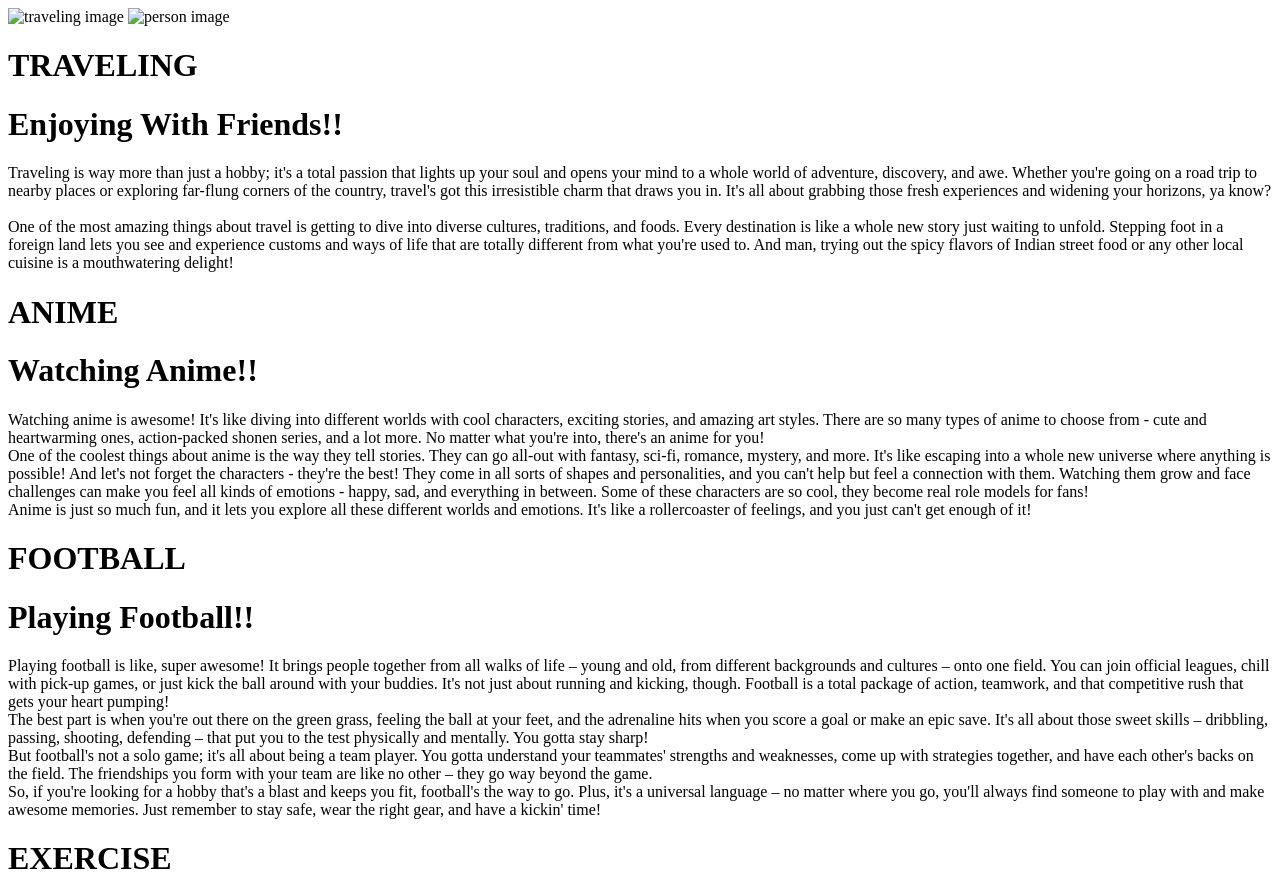
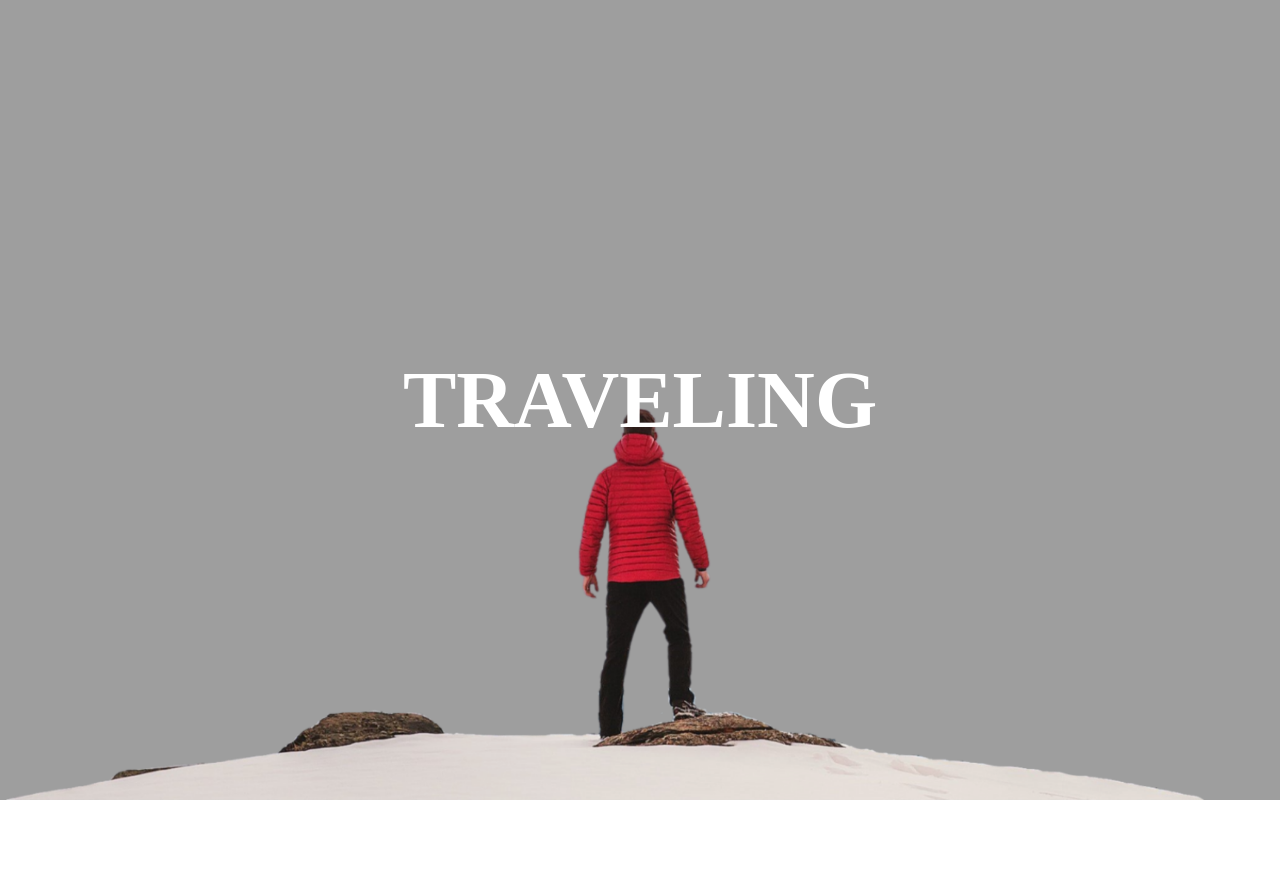
Before and after one commit to Ankurrawat-12/My-Hobbies, a plain HTML site: page index.html in a window 1280 px wide. Shown: the top 896 px of the page. After the commit the page ends 800 px from the top, so only its background shows below. Drawn offline with Linux system fonts and the light colour scheme; the site is published under a folder, as on GitHub Pages, so addresses that start at the root find nothing.

Commit message:
Change the directory of Images and CSS

```diff
--- a/index.html
+++ b/index.html
@@ -5,22 +5,22 @@
         <meta name="viewport" content="width=device-width, initial-scale=1.0" />
         <link
             rel="shortcut icon"
-            href="/Images/favicon.ico"
+            href="favicon.ico"
             type="image/x-icon"
         />
-        <link rel="stylesheet" href="/css/style.css" />
+        <link rel="stylesheet" href="style.css" />
         <title>My Hobbies</title>
     </head>
     <body>
         <div id="wrapper">
             <div class="container">
                 <img
-                    src="/Images/background.png"
+                    src="background.png"
                     alt="traveling image"
                     class="traveling"
                 />
                 <img
-                    src="/Images/foreground.png"
+                    src="foreground.png"
                     alt="person image"
                     class="person"
                 />
--- a/css/style.css
+++ b/style.css
@@ -71,15 +71,15 @@
 } */
 
 .anime{
-    background-image: url("./Images/anime\ \(2\).jpg");
+    background-image: url("anime\ \(2\).jpg");
 }
 
 .football{
-    background-image: url("./Images/football.jpg");
+    background-image: url("football.jpg");
 }
 
 .exercise{
-    background-image: url("./Images/exercise.jpg");
+    background-image: url("exercise.jpg");
 }
 
 
```
Also changed, not shown: Images/anime.jpg (deleted), anime (2).jpg (renamed from Images/anime (2).jpg), coding.jpg (renamed from Images/coding.jpg), exercise.jpg (renamed from Images/exercise.jpg), favicon.ico (renamed from Images/favicon.ico), foreground.png (renamed from Images/foreground.png), 4 other files.
